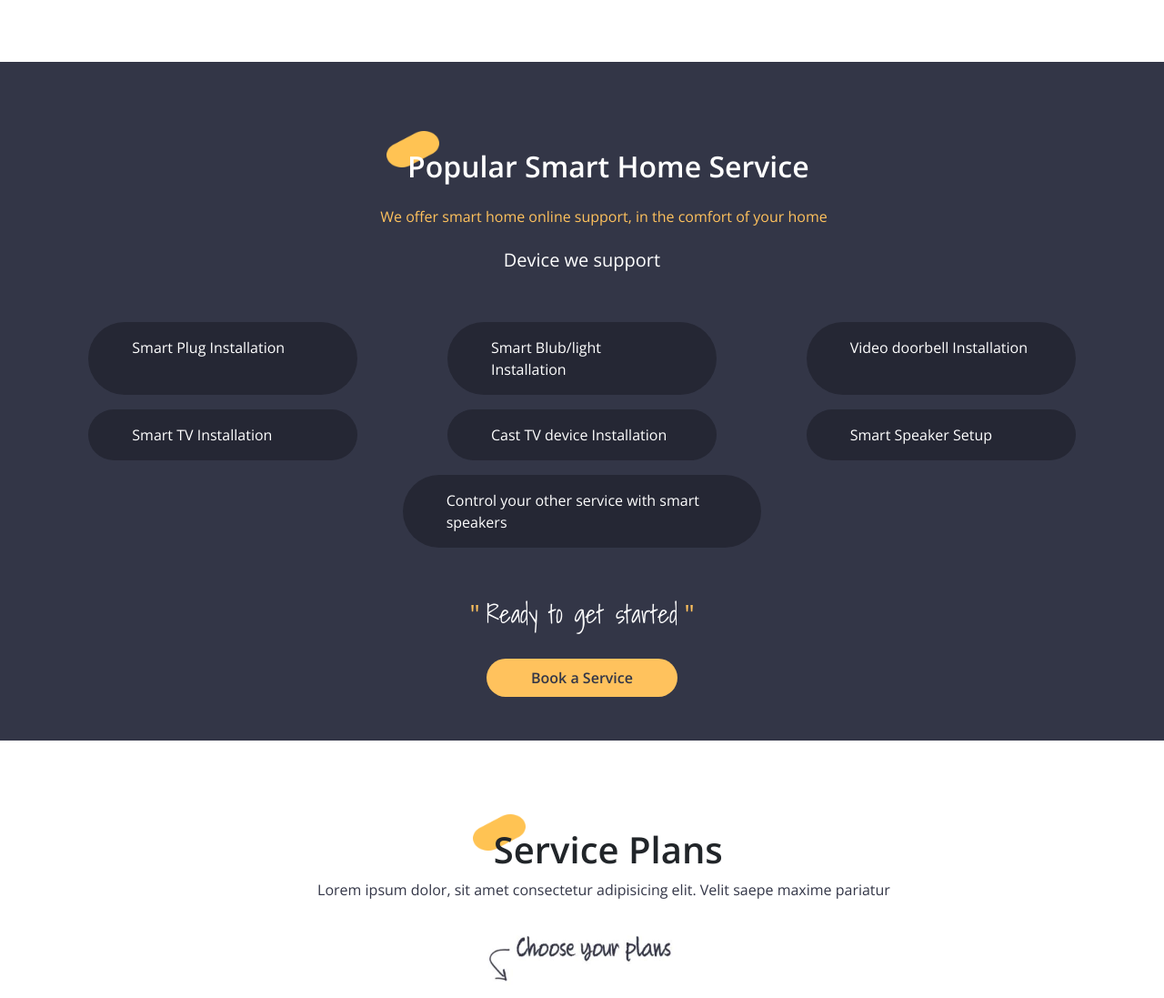
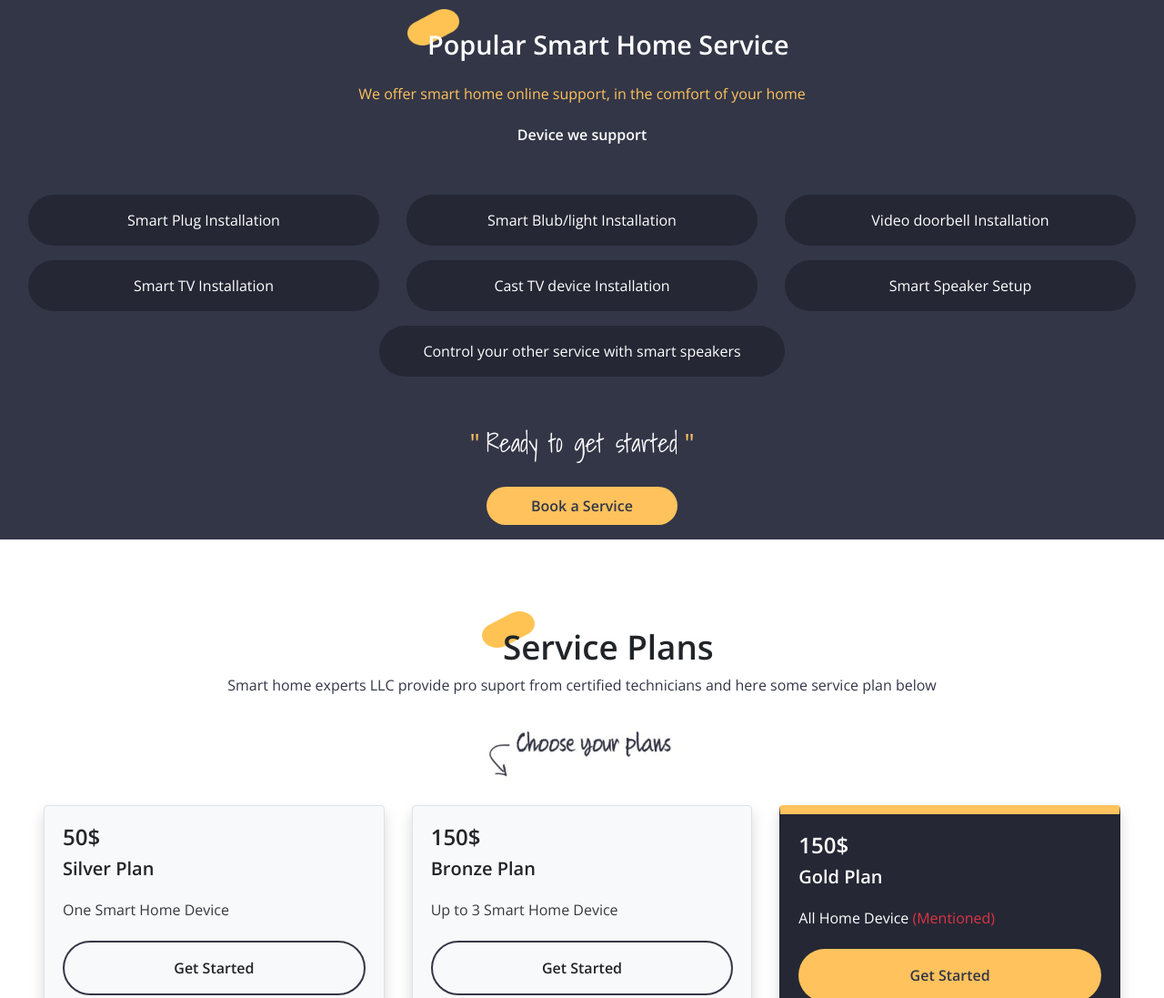
Before and after one commit to maulik46/service-home, a plain HTML site: page index.html in a window 1280 px wide. Shown: the part 1180-2277 px from the top of the page at 91% size. Drawn offline with nearby package versions, Linux system fonts and the light colour scheme.

Commit message:
section 3 4 done

```diff
--- a/css/mycss.css
+++ b/css/mycss.css
@@ -20,7 +20,7 @@
     color:#ffc25d;
 }
 .banner-img1{
-    height: 350px;
+    height: 250px;
     width:auto;
     background-image: url('../images/Artboard 1.png');
     background-position: right;
@@ -31,7 +31,7 @@
     height:350px;
     width:350px;
     left:-120px;
-    top:-220px;
+    top:-140px;
     background-image: url('../images/banner1.png');
     background-position: center;
     background-size: cover;
@@ -70,6 +70,15 @@ nav #menu-list{
 nav #menu-list a h6:hover{
     color: #ffc25d;
 }
+ .aboutus-font {
+     font-size: 230%;
+ }
+ .service-font{
+     font-size: 180%;
+ }
+ .plans-font{
+     font-size: 230%;
+ }
 .plan-details li{
     margin-top:12px;
     list-style-image: url('../images/Layer 9.png');
--- a/index.html
+++ b/index.html
@@ -23,23 +23,23 @@
                             <img src="images/menu.svg"  height="25px" alt="">
                         </button>
                     </div>
-                    <div class="d-md-flex align-items-center justify-content-around  col-md-7 col-12 px-0 mt-3" id="menu-list">
-                        <a href="" class="text-white pr-2 text-decoration-none">
+                    <div class="d-md-flex align-items-center justify-content-center  col-md-7 col-12 px-0 mt-3" id="menu-list">
+                        <a href="" class="text-white mr-4 text-decoration-none">
                             <h6>Home</h6>
                         </a>
-                        <a href="" class="text-white px-2 text-decoration-none">
+                        <a href="" class="text-white mx-3 text-decoration-none">
                             <h6>About us</h6>
                         </a>
-                        <a href="" class="text-white px-2 text-decoration-none">
+                        <a href="" class="text-white mx-3 text-decoration-none">
                             <h6>Service Plans</h6>
                         </a>
-                        <a href="" class="text-white px-2 text-decoration-none">
+                        <a href="" class="text-white ml-4 text-decoration-none">
                             <h6>Contact us</h6>
                         </a>
                     </div>
                 </div>
             </nav>
-            <div class="container-lg" style="margin-top:5em">
+            <div class="container-lg pb-4 pb-lg-1" style="margin-top:4em">
                 <h1 class="big-title font-weight-bold">
                     Smart Home <br>Experts
                 </h1>
@@ -88,15 +88,15 @@
     </section>
 
     <section class="bg-white">
-        <div class="container">
+        <div class="container-lg">
             <div class="row mx-0 align-items-center">
                 <div class="col-md-6">
                     <img src="images/Artboard 2.png" class="img-fluid" alt="">
                 </div>
                 <div class="col-md-6">
-                    <div class="row mx-0 justify-content-start align-items-center mt-5">
+                    <div class="row mx-0 justify-content-center align-items-center mt-5">
                         <img src="images/Rounded Rectangle 19 copy 4.png" class="position-relative d-none d-md-block" style="top:-23px;right:-35px" height="40px" alt="">
-                        <h1 class="font-weight-bold " style="z-index: 2;">About us</h1>
+                        <h1 class="font-weight-bold aboutus-font" style="z-index: 2;">About us</h1>
                     </div>
                     <p class="ml-md-5 mt-2">
                       Smart home experts one of the best online smart home support service providers. We provide installation services of all popular devices like smart speakers, smart plugs, smart lights etc. Our certified technicians provides not only service also it's a peace of mind as well there are many incidents of bad experiences of manufacturer services where they simply denied for worst case scenarios but out technician never set you back they will give you a solution anyaways. Our main motive is to provide you the best resolution.
@@ -106,48 +106,47 @@
         </div>
     </section>
     <section class="bg-dark2 mt-5">
-        <div class="p-3 p-sm-5">
+        <div class="p-3">
             <div class="row mx-0 justify-content-center align-items-center mt-5">
-                <img src="images/Rounded Rectangle 19 copy 4.png" class="position-relative d-none d-md-block"
-                    style="top:-23px;right:-35px" height="40px" alt="">
-                <h2 class="font-weight-bold" style="z-index: 2;">Popular Smart Home Service</h2>
+                <img src="images/Rounded Rectangle 19 copy 4.png" class="position-relative d-none d-md-block" style="top:-23px;right:-35px" height="40px" alt="">
+                <h1 class="font-weight-bold service-font text-center" style="z-index: 2;">Popular Smart Home Service</h1>
             </div>
             <div class="text-center mt-3">
-                <p class="text-center ml-5 text-warning2">We offer smart home online support, in the comfort of your home </p>
-                <h5 class="mt-4">
+                <p class="text-center text-warning2">We offer smart home online support, in the comfort of your home </p>
+                <h6 class="mt-4 font-weight-bold">
                     Device we support
-                </h5>
+                </h6>
             </div>
             <div class="mt-5" id="services">
-                <div class="row mx-0 justify-content-around">
-                    <div class="col-lg-3 col-md-4 bg-dark3 badge-pill px-2 px-sm-5 p-3 my-2">
-                        <span class="font-weight-light">Smart Plug Installation</span>
+                <div class="row mx-0 justify-content-start justify-content-lg-center">
+                    <div class="col-xl-4 col-lg-auto col-md-6 my-2">
+                        <div class="font-weight-light bg-dark3 badge-pill px-2 px-sm-5 p-3 text-center">Smart Plug Installation</div>
                     </div>
-                    <div class="col-lg-3 col-md-4 bg-dark3 badge-pill px-2 px-sm-5 p-3 my-2 ">
-                        <span class="font-weight-light">Smart Blub/light Installation</span>
+                    <div class="col-xl-4 col-lg-auto  col-md-6 my-2 ">
+                        <div class="font-weight-light bg-dark3 badge-pill px-2 px-sm-5 p-3 text-center">Smart Blub/light Installation</div>
                     </div>
-                    <div class="col-lg-3 col-md-4 bg-dark3 badge-pill px-2 px-sm-5 p-3 my-2 ">
-                        <span class="font-weight-light">Video doorbell Installation</span>
-                    </div>
-                </div>
-                <div class="row mx-0 justify-content-around align-items-center">
-                    <div class="col-lg-3 col-md-4 bg-dark3 badge-pill px-2 px-sm-5 p-3 my-2 ">
-                        <span class="font-weight-light">Smart TV Installation</span>
+                    <div class="col-xl-4 col-lg-auto  col-md-6 my-2 ">
+                        <div class="font-weight-light bg-dark3 badge-pill px-2 px-sm-5 p-3 text-center">Video doorbell Installation</div>
                     </div>
 
-                    <div class="col-lg-3 col-md-4 bg-dark3 badge-pill px-2 px-sm-5 p-3 my-2 ">
-                        <span class="font-weight-light">Cast TV device Installation</span>
+                    <div class="col-xl-4 col-lg-auto  col-md-6 my-2 ">
+                        <div class="font-weight-light bg-dark3 badge-pill px-2 px-sm-5 p-3 text-center">Smart TV Installation</div>
                     </div>
-                    <div class="col-lg-3 col-md-4 bg-dark3 badge-pill px-2 px-sm-5 p-3 my-2 ">
-                        <span class="font-weight-light">Smart Speaker Setup</span>
+
+                    <div class="col-xl-4 col-lg-auto  col-md-6 my-2 ">
+                        <div class="font-weight-light bg-dark3 badge-pill px-2 px-sm-5 p-3 text-center">Cast TV device Installation</div>
                     </div>
-                    <div class="col-lg-4 col-md-6 col-12 bg-dark3 badge-pill px-2 px-sm-5 p-3 my-2">
-                        <span class="font-weight-light  text-center">Control your other service with smart speakers</span>
+                    <div class="col-xl-4 col-lg-auto  col-md-6 my-2 ">
+                        <div class="font-weight-light bg-dark3 badge-pill px-2 px-sm-5 p-3 text-center">Smart Speaker Setup</div>
+                    </div>
+                    <div class="col-auto col-lg-auto col-md-auto col-sm-12 col-12 my-2">
+                        <div class="font-weight-light bg-dark3 badge-pill px-2 px-sm-5 p-3  text-center">Control your other service with smart speakers   </div>
                     </div>
                 </div>
 
                 <div class="mt-5 text-center">
-                    <h3 style="font-family: 'Shadows Into Light', cursive,sans-serif;"><span class="text-warning2">" </span>Ready to get started<span class="text-warning2"> "</span>
+                    <h3 style="font-family: 'Shadows Into Light', cursive,sans-serif;">
+                        <span class="text-warning2">" </span>Ready to get started<span class="text-warning2"> "</span>
                     </h3>
                     <a href="#" class="hover-me-sm mt-4 btn bg-warning2 font-weight-bold badge-pill px-5 py-2">Book a
                         Service</a>
@@ -160,18 +159,19 @@
             <div class="row mx-0 justify-content-center align-items-center">
                 <img src="images/Rounded Rectangle 19 copy 4.png" class="position-relative d-none d-md-block"
                     style="top:-23px;right:-35px" height="40px" alt="">
-                <h1 class="font-weight-bold" style="z-index: 2;">Service Plans</h1>
+                <h1 class="font-weight-bold plans-font" style="z-index: 2;">Service Plans</h1>
             </div>
             <div class="text-center">
-                <p class="text-center ml-5 text-dark2">Lorem ipsum dolor, sit amet consectetur adipisicing elit.
-                    Velit saepe maxime pariatur </p>
+                <p class="text-center text-dark2">
+                    Smart home experts LLC provide pro suport from certified technicians and here some service plan below
+                </p>
                 <h5 class="mt-4">
                     <img src="images/choose_plans.png" height="80px" alt="">
                 </h5>
             </div>
             <div class="row justify-content-center">
                 <div class="col-lg-4 col-md-6 col-12 mt-2">
-                    <div class="card bg-light border-light hover-me shadow"
+                    <div class="card bg-light border hover-me shadow"
                         style="border-top:10px solid transparent;">
                         <div class="card-body">
                             <h4 class="font-weight-bold">50$</h4>
@@ -192,7 +192,7 @@
                     </div>
                 </div>
                 <div class="col-lg-4 col-md-6 col-12 mt-2">
-                    <div class="card bg-light border-light hover-me shadow"
+                    <div class="card bg-light border hover-me shadow"
                         style="border-top:10px solid transparent;">
                         <div class="card-body">
                             <h4 class="font-weight-bold">150$</h4>
```
